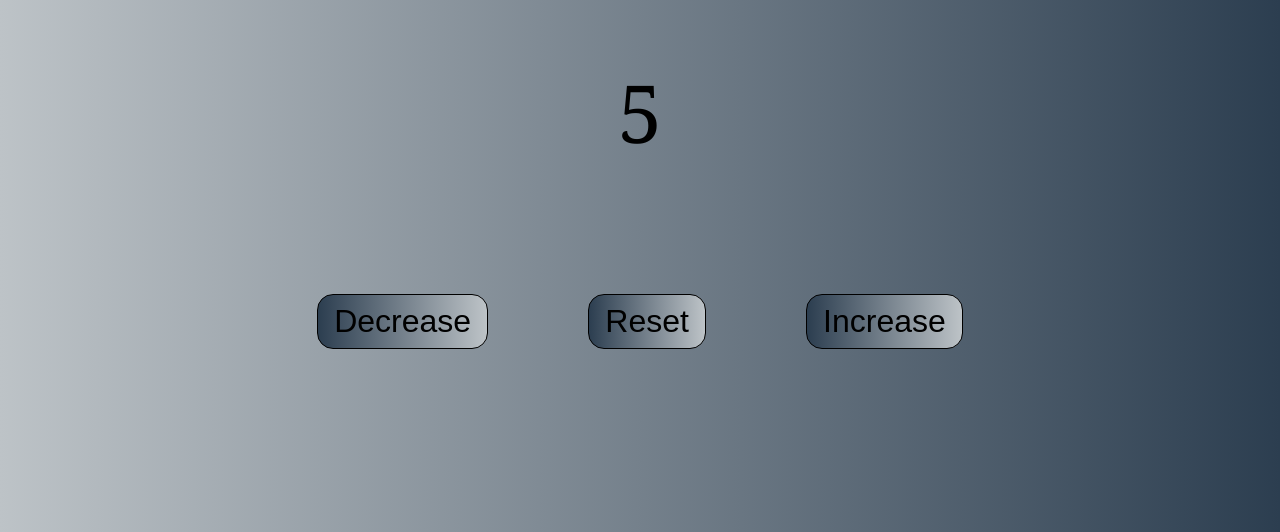
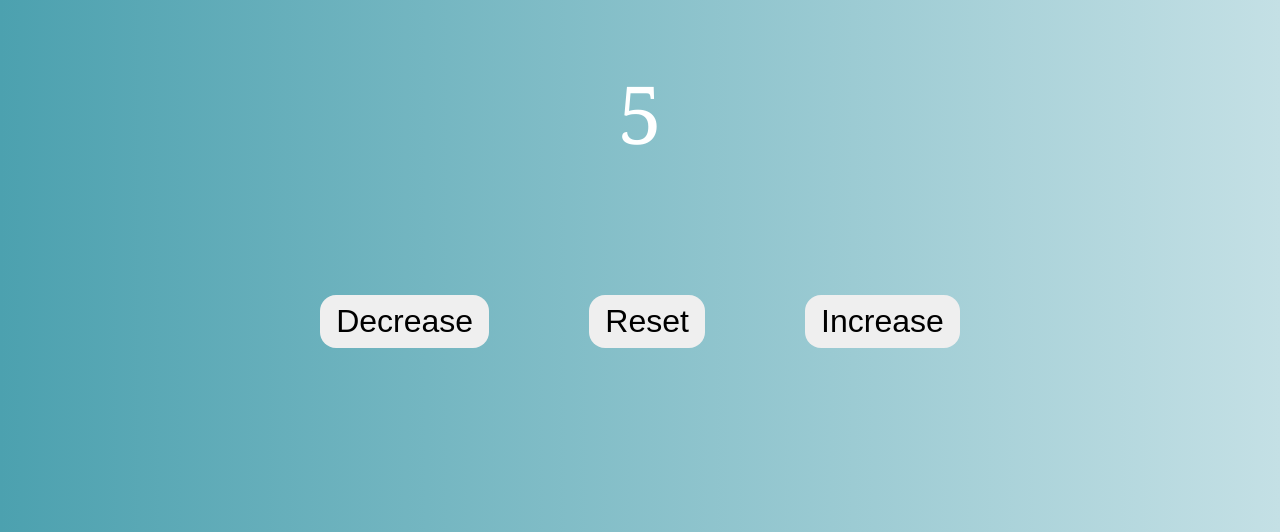
Before and after one commit to recep-repo/Counter, a plain HTML site: page index.html in a window 1280 px wide. Shown: the part 268-800 px from the top of the page. Drawn offline with Linux system fonts and the light colour scheme.

Commit message:
colors changed

```diff
--- a/scss/main.scss
+++ b/scss/main.scss
@@ -5,7 +5,8 @@
 }
 
 body{
-    background: linear-gradient(to right,#bdc3c7, #2c3e50);
+    background: linear-gradient(to right,#4ca1af, #c4e0e5);
+    color: white;
     min-height: 100vh;
     display: grid;
     place-items: center;
@@ -29,9 +30,8 @@ body{
             font-size: 2rem;
             padding: 0.5rem 1rem;
             border-radius: 1rem;
-            border: 1px solid black;
+            border: none;
             cursor: pointer;
-            background: linear-gradient(to left,#bdc3c7, #2c3e50);
             &:active{
                 color: white;
                 background-color: black;
```
Also changed, not shown: css/main.css, 1 other file.
